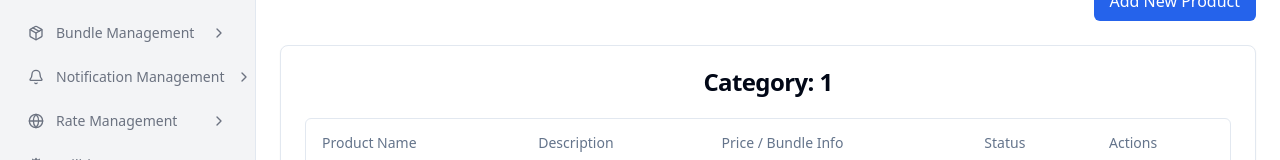
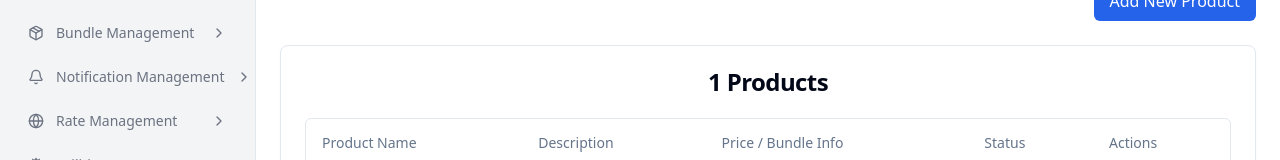
Before and after one commit to ur14623/uat, a React (Vite) app: page /bundles/1 in a window 1280 px wide. Shown: the part 151-311 px from the top of the page. Built offline with nearby package versions, Linux system fonts and the light colour scheme; sample sign-in values are in the browser's storage.

Commit message:
Change category table title to "<Category> Products"
cgen-727d9e87cd9e4271bfa1712b34ecae0f

```diff
--- a/client/pages/CategoryBundles.tsx
+++ b/client/pages/CategoryBundles.tsx
@@ -33,7 +33,7 @@ export default function CategoryBundles() {
           <button onClick={() => nav('/bundle_list_new')} className="inline-flex items-center px-4 py-2 rounded-md bg-blue-600 text-white hover:bg-blue-700">Add New Product</button>
         </div>
         <GenericProductsTable
-          title={`Category: ${cat}`}
+          title={`${cat} Products`}
           items={items}
           includeCategory={false}
         />
```
